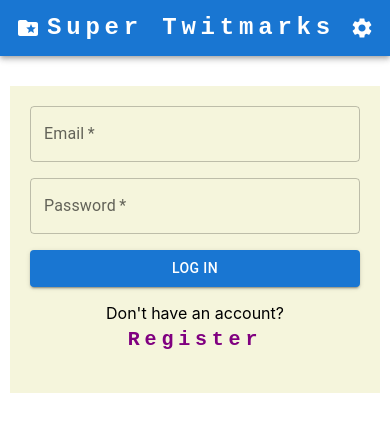
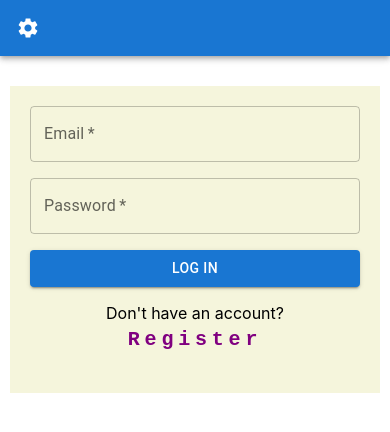
Before and after one commit to cladwithstars/twitter-archivist, a React (Create React App) app in the folder client/: page /login in a window 390 px wide. Shown: the top 432 px of the page. Built offline with nearby package versions, Linux system fonts and the light colour scheme.

Commit message:
mobile screen fix

```diff
--- a/client/src/components/Navbar/Navbar.tsx
+++ b/client/src/components/Navbar/Navbar.tsx
@@ -74,7 +74,7 @@ const Navbar = () => {
           <p></p>
 
           <FolderSpecialIcon
-            sx={{ display: { xs: "flex", md: "none" }, mr: 1 }}
+            sx={{ display: { xs: "none", sm: "flex", md: "none" }, mr: 1 }}
           />
           <Typography
             variant="h5"
@@ -83,7 +83,7 @@ const Navbar = () => {
             onClick={handleLogoClick}
             sx={{
               mr: 2,
-              display: { xs: "flex", md: "none" },
+              display: { xs: "none", sm: "flex", md: "none" },
               fontFamily: "monospace",
               fontWeight: 700,
               letterSpacing: ".3rem",
```
